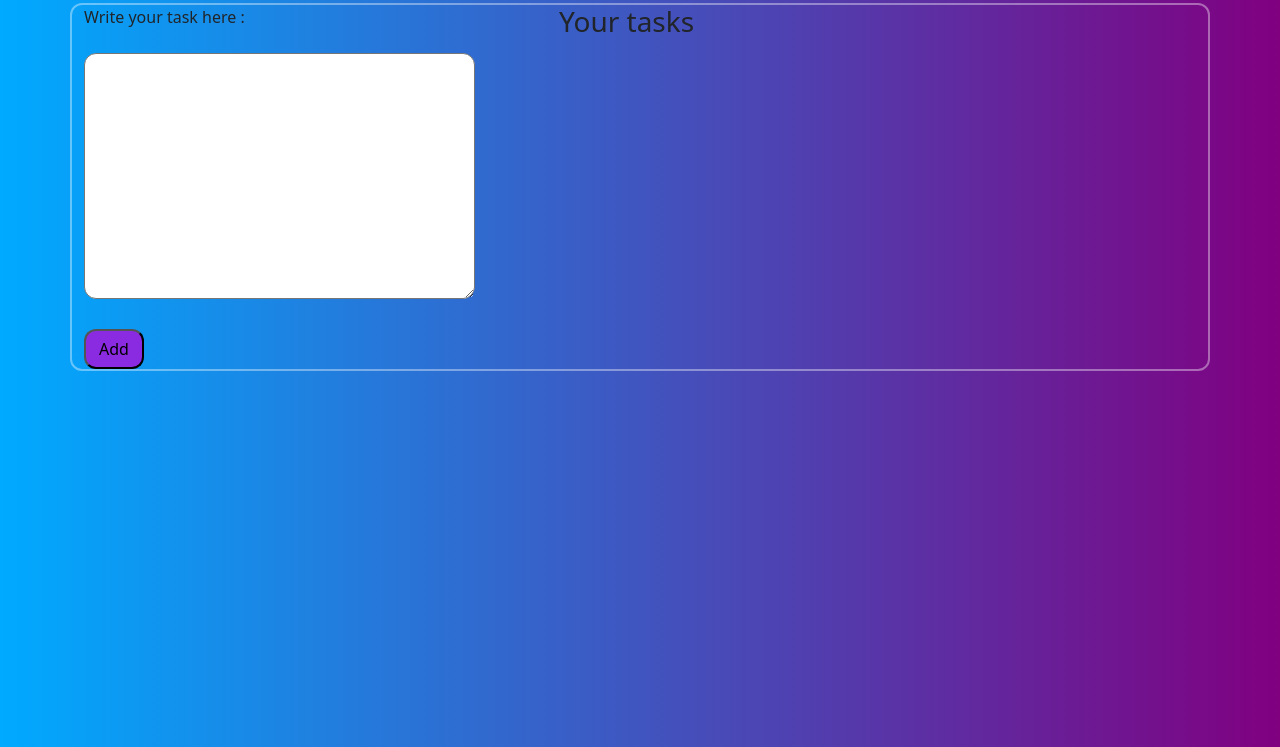
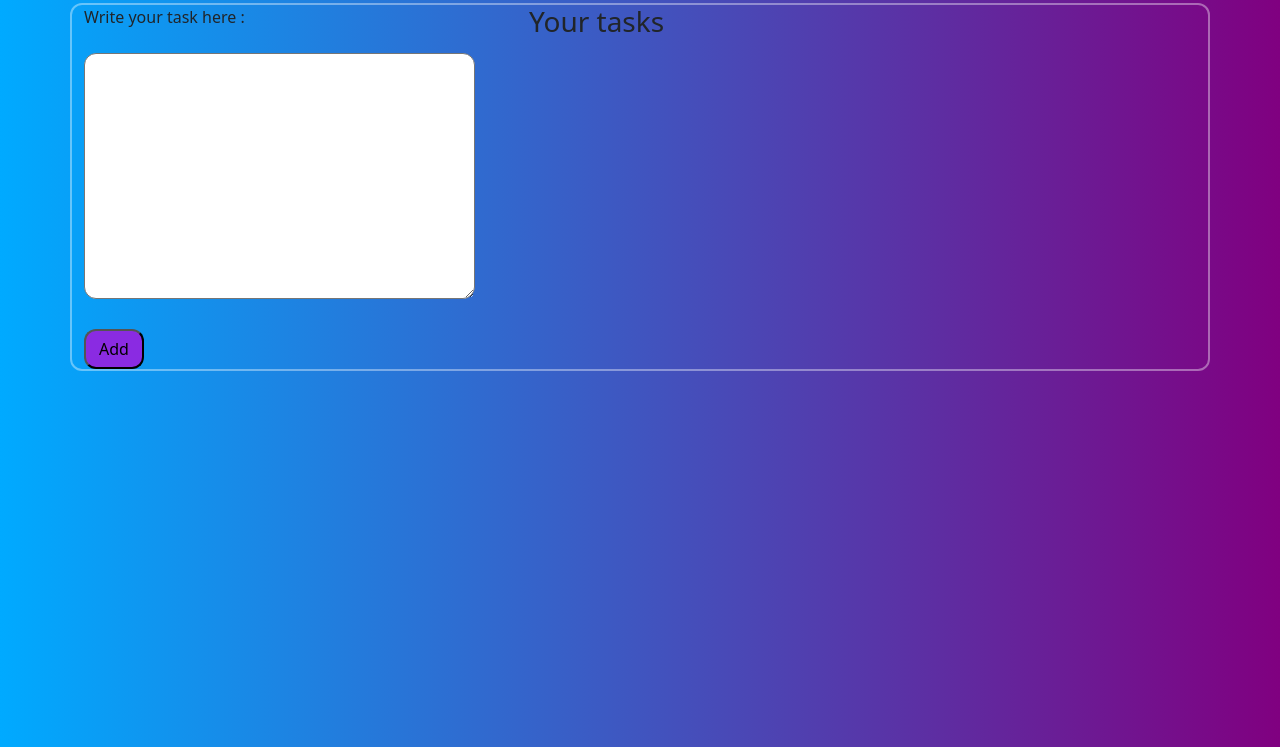
Before and after one commit to charmainemimie/todoApp, a plain HTML site: page index.html in a window 1280 px wide. Shown: the part 53-800 px from the top of the page. Drawn offline with nearby package versions, Linux system fonts and the light colour scheme.

Commit message:
modified tasks

```diff
--- a/index.html
+++ b/index.html
@@ -28,7 +28,7 @@
                 </form>
             </div>
     </div>
-    <div class="col" style="margin-left: 60px;">
+    <div class="col" style="margin-left: 30px;">
         <div class="right">
             <h3>Your tasks</h3>
             <div id="tasks">
```
